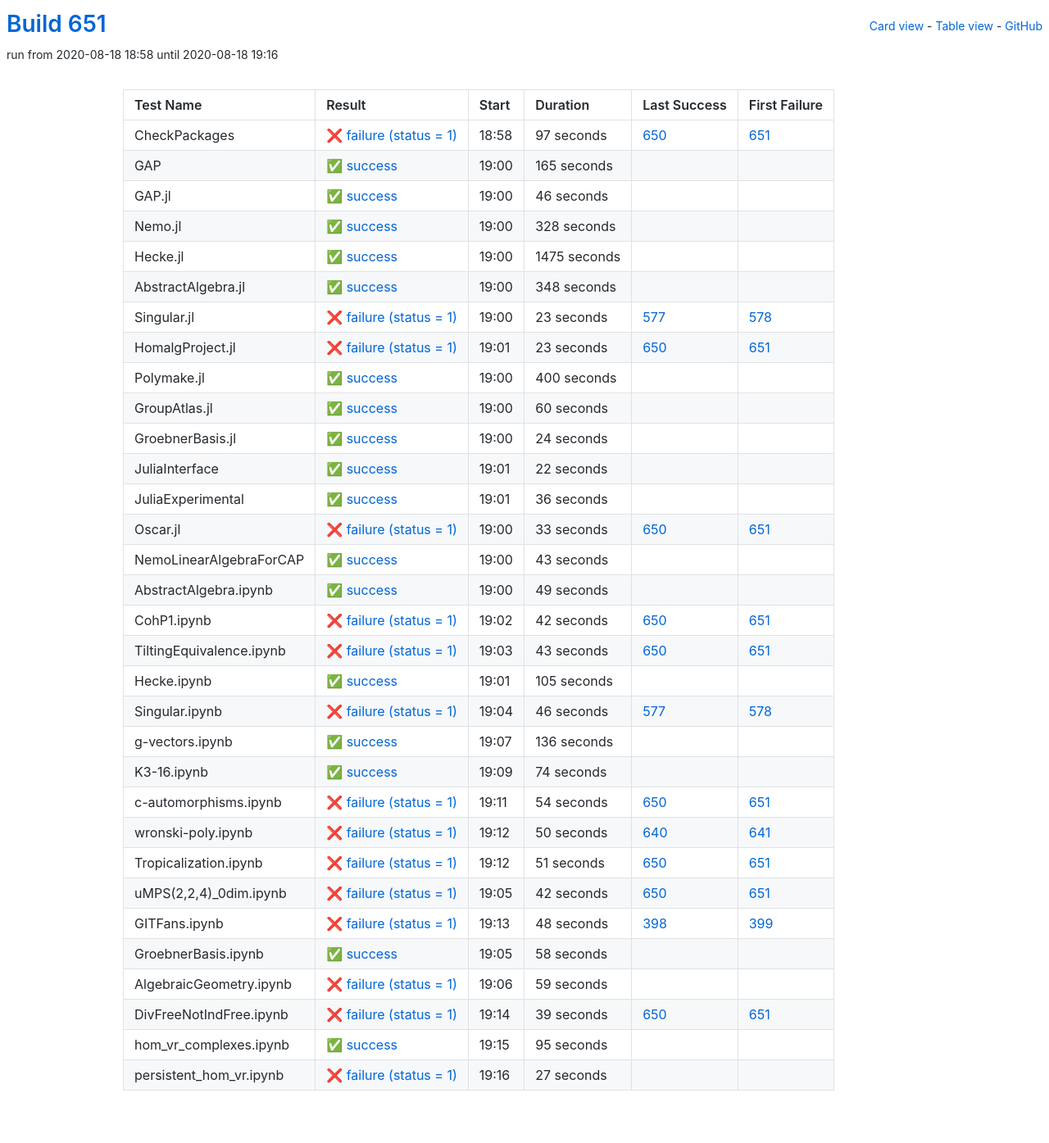
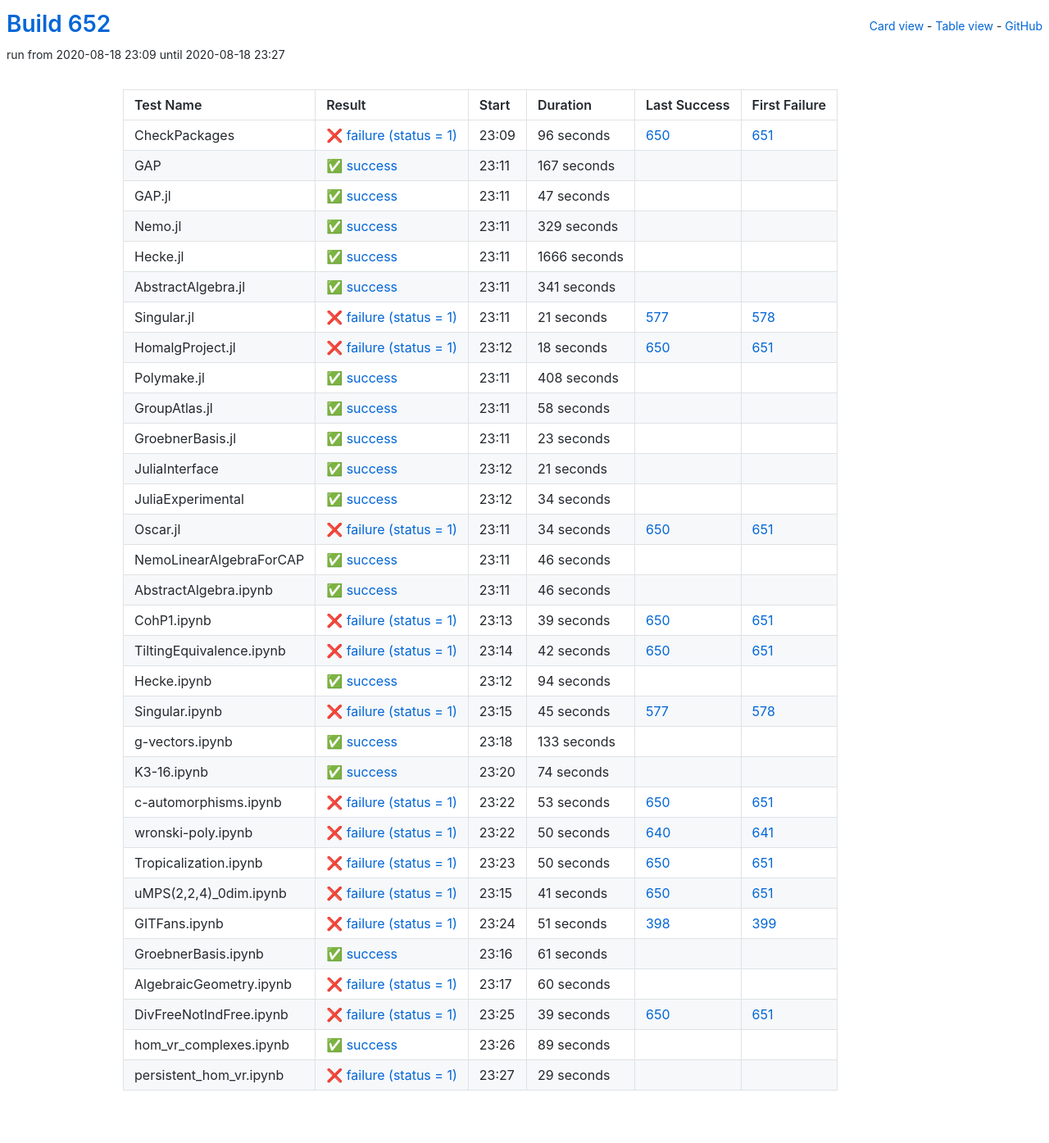
Before and after one commit to oscar-system/oscar-ci-status-stable, a Jekyll site: the page built from table.html, in a window 1280 px wide. Shown: the whole page at 82% size. Built offline with Jekyll 4.4.1, drawn with Linux system fonts in a browser that asks for light colours.

Commit message:
Build #652

```diff
--- a/_data/ci.yml
+++ b/_data/ci.yml
@@ -1,6 +1,6 @@
 ---
-build: 651
-build_url: https://oscarci.mathematik.uni-kl.de/job/oscar-stable/651/
+build: 652
+build_url: https://oscarci.mathematik.uni-kl.de/job/oscar-stable/652/
 job: oscar-stable
 organization: oscar-system
 repo: oscar-ci-status-stable
@@ -8,32 +8,176 @@ repourl: https://github.com/oscar-system/oscar-ci-status-stable
 tests:
 - name: CheckPackages
   id: checkpackages
-  log: https://oscarci.mathematik.uni-kl.de/job/oscar-stable/651/artifact/logs/build-651/CheckPackages.log
-  start: 2020-08-18 18:58
+  log: https://oscarci.mathematik.uni-kl.de/job/oscar-stable/652/artifact/logs/build-652/CheckPackages.log
+  start: 2020-08-18 23:09
   success: false
   exitcode: 1
   status: failure
-  duration: 97
+  duration: 96
   last_success: 650
   last_success_url: https://oscarci.mathematik.uni-kl.de/job/oscar-stable/650/
   first_failure: 651
   first_failure_url: https://oscarci.mathematik.uni-kl.de/job/oscar-stable/651/
 - name: GAP
   id: gap
-  log: https://oscarci.mathematik.uni-kl.de/job/oscar-stable/651/artifact/logs/build-651/GAP.log
-  start: 2020-08-18 19:00
+  log: https://oscarci.mathematik.uni-kl.de/job/oscar-stable/652/artifact/logs/build-652/GAP.log
+  start: 2020-08-18 23:11
   success: true
   exitcode: 0
   status: success
-  duration: 165
+  duration: 167
   last_success: false
   last_success_url:
   first_failure: false
   first_failure_url:
 - name: GAP.jl
   id: gap-jl
-  log: https://oscarci.mathematik.uni-kl.de/job/oscar-stable/651/artifact/logs/build-651/GAP.jl.log
-  start: 2020-08-18 19:00
+  log: https://oscarci.mathematik.uni-kl.de/job/oscar-stable/652/artifact/logs/build-652/GAP.jl.log
+  start: 2020-08-18 23:11
+  success: true
+  exitcode: 0
+  status: success
+  duration: 47
+  last_success: false
+  last_success_url:
+  first_failure: false
+  first_failure_url:
+- name: Nemo.jl
+  id: nemo-jl
+  log: https://oscarci.mathematik.uni-kl.de/job/oscar-stable/652/artifact/logs/build-652/Nemo.jl.log
+  start: 2020-08-18 23:11
+  success: true
+  exitcode: 0
+  status: success
+  duration: 329
+  last_success: false
+  last_success_url:
+  first_failure: false
+  first_failure_url:
+- name: Hecke.jl
+  id: hecke-jl
+  log: https://oscarci.mathematik.uni-kl.de/job/oscar-stable/652/artifact/logs/build-652/Hecke.jl.log
+  start: 2020-08-18 23:11
+  success: true
+  exitcode: 0
+  status: success
+  duration: 1666
+  last_success: false
+  last_success_url:
+  first_failure: false
+  first_failure_url:
+- name: AbstractAlgebra.jl
+  id: abstractalgebra-jl
+  log: https://oscarci.mathematik.uni-kl.de/job/oscar-stable/652/artifact/logs/build-652/AbstractAlgebra.jl.log
+  start: 2020-08-18 23:11
+  success: true
+  exitcode: 0
+  status: success
+  duration: 341
+  last_success: false
+  last_success_url:
+  first_failure: false
+  first_failure_url:
+- name: Singular.jl
+  id: singular-jl
+  log: https://oscarci.mathematik.uni-kl.de/job/oscar-stable/652/artifact/logs/build-652/Singular.jl.log
+  start: 2020-08-18 23:11
+  success: false
+  exitcode: 1
+  status: failure
+  duration: 21
+  last_success: 577
+  last_success_url: https://oscarci.mathematik.uni-kl.de/job/oscar-stable/577/
+  first_failure: 578
+  first_failure_url: https://oscarci.mathematik.uni-kl.de/job/oscar-stable/578/
+- name: HomalgProject.jl
+  id: homalgproject-jl
+  log: https://oscarci.mathematik.uni-kl.de/job/oscar-stable/652/artifact/logs/build-652/HomalgProject.jl.log
+  start: 2020-08-18 23:12
+  success: false
+  exitcode: 1
+  status: failure
+  duration: 18
+  last_success: 650
+  last_success_url: https://oscarci.mathematik.uni-kl.de/job/oscar-stable/650/
+  first_failure: 651
+  first_failure_url: https://oscarci.mathematik.uni-kl.de/job/oscar-stable/651/
+- name: Polymake.jl
+  id: polymake-jl
+  log: https://oscarci.mathematik.uni-kl.de/job/oscar-stable/652/artifact/logs/build-652/Polymake.jl.log
+  start: 2020-08-18 23:11
+  success: true
+  exitcode: 0
+  status: success
+  duration: 408
+  last_success: false
+  last_success_url:
+  first_failure: false
+  first_failure_url:
+- name: GroupAtlas.jl
+  id: groupatlas-jl
+  log: https://oscarci.mathematik.uni-kl.de/job/oscar-stable/652/artifact/logs/build-652/GroupAtlas.jl.log
+  start: 2020-08-18 23:11
+  success: true
+  exitcode: 0
+  status: success
+  duration: 58
+  last_success: false
+  last_success_url:
+  first_failure: false
+  first_failure_url:
+- name: GroebnerBasis.jl
+  id: groebnerbasis-jl
+  log: https://oscarci.mathematik.uni-kl.de/job/oscar-stable/652/artifact/logs/build-652/GroebnerBasis.jl.log
+  start: 2020-08-18 23:11
+  success: true
+  exitcode: 0
+  status: success
+  duration: 23
+  last_success: false
+  last_success_url:
+  first_failure: false
+  first_failure_url:
+- name: JuliaInterface
+  id: juliainterface
+  log: https://oscarci.mathematik.uni-kl.de/job/oscar-stable/652/artifact/logs/build-652/JuliaInterface.log
+  start: 2020-08-18 23:12
+  success: true
+  exitcode: 0
+  status: success
+  duration: 21
+  last_success: false
+  last_success_url:
+  first_failure: false
+  first_failure_url:
+- name: JuliaExperimental
+  id: juliaexperimental
+  log: https://oscarci.mathematik.uni-kl.de/job/oscar-stable/652/artifact/logs/build-652/JuliaExperimental.log
+  start: 2020-08-18 23:12
+  success: true
+  exitcode: 0
+  status: success
+  duration: 34
+  last_success: false
+  last_success_url:
+  first_failure: false
+  first_failure_url:
+- name: Oscar.jl
+  id: oscar-jl
+  log: https://oscarci.mathematik.uni-kl.de/job/oscar-stable/652/artifact/logs/build-652/Oscar.jl.log
+  start: 2020-08-18 23:11
+  success: false
+  exitcode: 1
+  status: failure
+  duration: 34
+  last_success: 650
+  last_success_url: https://oscarci.mathematik.uni-kl.de/job/oscar-stable/650/
+  first_failure: 651
+  first_failure_url: https://oscarci.mathematik.uni-kl.de/job/oscar-stable/651/
+- name: NemoLinearAlgebraForCAP
+  id: nemolinearalgebraforcap
+  log: https://oscarci.mathematik.uni-kl.de/job/oscar-stable/652/artifact/logs/build-652/NemoLinearAlgebraForCAP.log
+  start: 2020-08-18 23:11
   success: true
   exitcode: 0
   status: success
@@ -42,166 +186,34 @@ tests:
   last_success_url:
   first_failure: false
   first_failure_url:
-- name: Nemo.jl
-  id: nemo-jl
-  log: https://oscarci.mathematik.uni-kl.de/job/oscar-stable/651/artifact/logs/build-651/Nemo.jl.log
-  start: 2020-08-18 19:00
+- name: AbstractAlgebra.ipynb
+  id: abstractalgebra-ipynb
+  log: https://oscarci.mathematik.uni-kl.de/job/oscar-stable/652/artifact/logs/build-652/AbstractAlgebra.ipynb.log
+  start: 2020-08-18 23:11
   success: true
   exitcode: 0
   status: success
-  duration: 328
-  last_success: false
-  last_success_url:
-  first_failure: false
-  first_failure_url:
-- name: Hecke.jl
-  id: hecke-jl
-  log: https://oscarci.mathematik.uni-kl.de/job/oscar-stable/651/artifact/logs/build-651/Hecke.jl.log
-  start: 2020-08-18 19:00
-  success: true
-  exitcode: 0
-  status: success
-  duration: 1475
-  last_success: false
-  last_success_url:
-  first_failure: false
-  first_failure_url:
-- name: AbstractAlgebra.jl
-  id: abstractalgebra-jl
-  log: https://oscarci.mathematik.uni-kl.de/job/oscar-stable/651/artifact/logs/build-651/AbstractAlgebra.jl.log
-  start: 2020-08-18 19:00
-  success: true
-  exitcode: 0
-  status: success
-  duration: 348
-  last_success: false
-  last_success_url:
-  first_failure: false
-  first_failure_url:
-- name: Singular.jl
-  id: singular-jl
-  log: https://oscarci.mathematik.uni-kl.de/job/oscar-stable/651/artifact/logs/build-651/Singular.jl.log
-  start: 2020-08-18 19:00
-  success: false
-  exitcode: 1
-  status: failure
-  duration: 23
-  last_success: 577
-  last_success_url: https://oscarci.mathematik.uni-kl.de/job/oscar-stable/577/
-  first_failure: 578
-  first_failure_url: https://oscarci.mathematik.uni-kl.de/job/oscar-stable/578/
-- name: HomalgProject.jl
-  id: homalgproject-jl
-  log: https://oscarci.mathematik.uni-kl.de/job/oscar-stable/651/artifact/logs/build-651/HomalgProject.jl.log
-  start: 2020-08-18 19:01
-  success: false
-  exitcode: 1
-  status: failure
-  duration: 23
-  last_success: 650
-  last_success_url: https://oscarci.mathematik.uni-kl.de/job/oscar-stable/650/
-  first_failure: 651
-  first_failure_url: https://oscarci.mathematik.uni-kl.de/job/oscar-stable/651/
-- name: Polymake.jl
-  id: polymake-jl
-  log: https://oscarci.mathematik.uni-kl.de/job/oscar-stable/651/artifact/logs/build-651/Polymake.jl.log
-  start: 2020-08-18 19:00
-  success: true
-  exitcode: 0
-  status: success
-  duration: 400
-  last_success: false
-  last_success_url:
-  first_failure: false
-  first_failure_url:
-- name: GroupAtlas.jl
-  id: groupatlas-jl
-  log: https://oscarci.mathematik.uni-kl.de/job/oscar-stable/651/artifact/logs/build-651/GroupAtlas.jl.log
-  start: 2020-08-18 19:00
-  success: true
-  exitcode: 0
-  status: success
-  duration: 60
-  last_success: false
-  last_success_url:
-  first_failure: false
-  first_failure_url:
-- name: GroebnerBasis.jl
-  id: groebnerbasis-jl
-  log: https://oscarci.mathematik.uni-kl.de/job/oscar-stable/651/artifact/logs/build-651/GroebnerBasis.jl.log
-  start: 2020-08-18 19:00
-  success: true
-  exitcode: 0
-  status: success
-  duration: 24
-  last_success: false
-  last_success_url:
-  first_failure: false
-  first_failure_url:
-- name: JuliaInterface
-  id: juliainterface
-  log: https://oscarci.mathematik.uni-kl.de/job/oscar-stable/651/artifact/logs/build-651/JuliaInterface.log
-  start: 2020-08-18 19:01
-  success: true
-  exitcode: 0
-  status: success
-  duration: 22
-  last_success: false
-  last_success_url:
-  first_failure: false
-  first_failure_url:
-- name: JuliaExperimental
-  id: juliaexperimental
-  log: https://oscarci.mathematik.uni-kl.de/job/oscar-stable/651/artifact/logs/build-651/JuliaExperimental.log
-  start: 2020-08-18 19:01
-  success: true
-  exitcode: 0
-  status: success
-  duration: 36
-  last_success: false
-  last_success_url:
-  first_failure: false
-  first_failure_url:
-- name: Oscar.jl
-  id: oscar-jl
-  log: https://oscarci.mathematik.uni-kl.de/job/oscar-stable/651/artifact/logs/build-651/Oscar.jl.log
-  start: 2020-08-18 19:00
-  success: false
-  exitcode: 1
-  status: failure
-  duration: 33
-  last_success: 650
-  last_success_url: https://oscarci.mathematik.uni-kl.de/job/oscar-stable/650/
-  first_failure: 651
-  first_failure_url: https://oscarci.mathematik.uni-kl.de/job/oscar-stable/651/
-- name: NemoLinearAlgebraForCAP
-  id: nemolinearalgebraforcap
-  log: https://oscarci.mathematik.uni-kl.de/job/oscar-stable/651/artifact/logs/build-651/NemoLinearAlgebraForCAP.log
-  start: 2020-08-18 19:00
-  success: true
-  exitcode: 0
-  status: success
-  duration: 43
-  last_success: false
-  last_success_url:
-  first_failure: false
-  first_failure_url:
-- name: AbstractAlgebra.ipynb
-  id: abstractalgebra-ipynb
-  log: https://oscarci.mathematik.uni-kl.de/job/oscar-stable/651/artifact/logs/build-651/AbstractAlgebra.ipynb.log
-  start: 2020-08-18 19:00
-  success: true
-  exitcode: 0
-  status: success
-  duration: 49
+  duration: 46
   last_success: false
   last_success_url:
   first_failure: false
   first_failure_url:
 - name: CohP1.ipynb
   id: cohp1-ipynb
-  log: https://oscarci.mathematik.uni-kl.de/job/oscar-stable/651/artifact/logs/build-651/CohP1.ipynb.log
-  start: 2020-08-18 19:02
+  log: https://oscarci.mathematik.uni-kl.de/job/oscar-stable/652/artifact/logs/build-652/CohP1.ipynb.log
+  start: 2020-08-18 23:13
+  success: false
+  exitcode: 1
+  status: failure
+  duration: 39
+  last_success: 650
+  last_success_url: https://oscarci.mathematik.uni-kl.de/job/oscar-stable/650/
+  first_failure: 651
+  first_failure_url: https://oscarci.mathematik.uni-kl.de/job/oscar-stable/651/
+- name: TiltingEquivalence.ipynb
+  id: tiltingequivalence-ipynb
+  log: https://oscarci.mathematik.uni-kl.de/job/oscar-stable/652/artifact/logs/build-652/TiltingEquivalence.ipynb.log
+  start: 2020-08-18 23:14
   success: false
   exitcode: 1
   status: failure
@@ -210,58 +222,46 @@ tests:
   last_success_url: https://oscarci.mathematik.uni-kl.de/job/oscar-stable/650/
   first_failure: 651
   first_failure_url: https://oscarci.mathematik.uni-kl.de/job/oscar-stable/651/
-- name: TiltingEquivalence.ipynb
-  id: tiltingequivalence-ipynb
-  log: https://oscarci.mathematik.uni-kl.de/job/oscar-stable/651/artifact/logs/build-651/TiltingEquivalence.ipynb.log
-  start: 2020-08-18 19:03
-  success: false
-  exitcode: 1
-  status: failure
-  duration: 43
-  last_success: 650
-  last_success_url: https://oscarci.mathematik.uni-kl.de/job/oscar-stable/650/
-  first_failure: 651
-  first_failure_url: https://oscarci.mathematik.uni-kl.de/job/oscar-stable/651/
 - name: Hecke.ipynb
   id: hecke-ipynb
-  log: https://oscarci.mathematik.uni-kl.de/job/oscar-stable/651/artifact/logs/build-651/Hecke.ipynb.log
-  start: 2020-08-18 19:01
+  log: https://oscarci.mathematik.uni-kl.de/job/oscar-stable/652/artifact/logs/build-652/Hecke.ipynb.log
+  start: 2020-08-18 23:12
   success: true
   exitcode: 0
   status: success
-  duration: 105
+  duration: 94
   last_success: false
   last_success_url:
   first_failure: false
   first_failure_url:
 - name: Singular.ipynb
   id: singular-ipynb
-  log: https://oscarci.mathematik.uni-kl.de/job/oscar-stable/651/artifact/logs/build-651/Singular.ipynb.log
-  start: 2020-08-18 19:04
+  log: https://oscarci.mathematik.uni-kl.de/job/oscar-stable/652/artifact/logs/build-652/Singular.ipynb.log
+  start: 2020-08-18 23:15
   success: false
   exitcode: 1
   status: failure
-  duration: 46
+  duration: 45
   last_success: 577
   last_success_url: https://oscarci.mathematik.uni-kl.de/job/oscar-stable/577/
   first_failure: 578
   first_failure_url: https://oscarci.mathematik.uni-kl.de/job/oscar-stable/578/
 - name: g-vectors.ipynb
   id: g-vectors-ipynb
-  log: https://oscarci.mathematik.uni-kl.de/job/oscar-stable/651/artifact/logs/build-651/g-vectors.ipynb.log
-  start: 2020-08-18 19:07
+  log: https://oscarci.mathematik.uni-kl.de/job/oscar-stable/652/artifact/logs/build-652/g-vectors.ipynb.log
+  start: 2020-08-18 23:18
   success: true
   exitcode: 0
   status: success
-  duration: 136
+  duration: 133
   last_success: false
   last_success_url:
   first_failure: false
   first_failure_url:
 - name: K3-16.ipynb
   id: k3-16-ipynb
-  log: https://oscarci.mathematik.uni-kl.de/job/oscar-stable/651/artifact/logs/build-651/K3-16.ipynb.log
-  start: 2020-08-18 19:09
+  log: https://oscarci.mathematik.uni-kl.de/job/oscar-stable/652/artifact/logs/build-652/K3-16.ipynb.log
+  start: 2020-08-18 23:20
   success: true
   exitcode: 0
   status: success
@@ -272,20 +272,20 @@ tests:
   first_failure_url:
 - name: c-automorphisms.ipynb
   id: c-automorphisms-ipynb
-  log: https://oscarci.mathematik.uni-kl.de/job/oscar-stable/651/artifact/logs/build-651/c-automorphisms.ipynb.log
-  start: 2020-08-18 19:11
+  log: https://oscarci.mathematik.uni-kl.de/job/oscar-stable/652/artifact/logs/build-652/c-automorphisms.ipynb.log
+  start: 2020-08-18 23:22
   success: false
   exitcode: 1
   status: failure
-  duration: 54
+  duration: 53
   last_success: 650
   last_success_url: https://oscarci.mathematik.uni-kl.de/job/oscar-stable/650/
   first_failure: 651
   first_failure_url: https://oscarci.mathematik.uni-kl.de/job/oscar-stable/651/
 - name: wronski-poly.ipynb
   id: wronski-poly-ipynb
-  log: https://oscarci.mathematik.uni-kl.de/job/oscar-stable/651/artifact/logs/build-651/wronski-poly.ipynb.log
-  start: 2020-08-18 19:12
+  log: https://oscarci.mathematik.uni-kl.de/job/oscar-stable/652/artifact/logs/build-652/wronski-poly.ipynb.log
+  start: 2020-08-18 23:22
   success: false
   exitcode: 1
   status: failure
@@ -296,68 +296,68 @@ tests:
   first_failure_url: https://oscarci.mathematik.uni-kl.de/job/oscar-stable/641/
 - name: Tropicalization.ipynb
   id: tropicalization-ipynb
-  log: https://oscarci.mathematik.uni-kl.de/job/oscar-stable/651/artifact/logs/build-651/Tropicalization.ipynb.log
-  start: 2020-08-18 19:12
+  log: https://oscarci.mathematik.uni-kl.de/job/oscar-stable/652/artifact/logs/build-652/Tropicalization.ipynb.log
+  start: 2020-08-18 23:23
   success: false
   exitcode: 1
   status: failure
-  duration: 51
+  duration: 50
   last_success: 650
   last_success_url: https://oscarci.mathematik.uni-kl.de/job/oscar-stable/650/
   first_failure: 651
   first_failure_url: https://oscarci.mathematik.uni-kl.de/job/oscar-stable/651/
 - name: uMPS(2,2,4)_0dim.ipynb
   id: umps-2-2-4-0dim-ipynb
-  log: https://oscarci.mathematik.uni-kl.de/job/oscar-stable/651/artifact/logs/build-651/uMPS-2-2-4-_0dim.ipynb.log
-  start: 2020-08-18 19:05
+  log: https://oscarci.mathematik.uni-kl.de/job/oscar-stable/652/artifact/logs/build-652/uMPS-2-2-4-_0dim.ipynb.log
+  start: 2020-08-18 23:15
   success: false
   exitcode: 1
   status: failure
-  duration: 42
+  duration: 41
   last_success: 650
   last_success_url: https://oscarci.mathematik.uni-kl.de/job/oscar-stable/650/
   first_failure: 651
   first_failure_url: https://oscarci.mathematik.uni-kl.de/job/oscar-stable/651/
 - name: GITFans.ipynb
   id: gitfans-ipynb
-  log: https://oscarci.mathematik.uni-kl.de/job/oscar-stable/651/artifact/logs/build-651/GITFans.ipynb.log
-  start: 2020-08-18 19:13
+  log: https://oscarci.mathematik.uni-kl.de/job/oscar-stable/652/artifact/logs/build-652/GITFans.ipynb.log
+  start: 2020-08-18 23:24
   success: false
   exitcode: 1
   status: failure
-  duration: 48
+  duration: 51
   last_success: 398
   last_success_url: https://oscarci.mathematik.uni-kl.de/job/oscar-stable/398/
   first_failure: 399
   first_failure_url: https://oscarci.mathematik.uni-kl.de/job/oscar-stable/399/
 - name: GroebnerBasis.ipynb
   id: groebnerbasis-ipynb
-  log: https://oscarci.mathematik.uni-kl.de/job/oscar-stable/651/artifact/logs/build-651/GroebnerBasis.ipynb.log
-  start: 2020-08-18 19:05
+  log: https://oscarci.mathematik.uni-kl.de/job/oscar-stable/652/artifact/logs/build-652/GroebnerBasis.ipynb.log
+  start: 2020-08-18 23:16
   success: true
   exitcode: 0
   status: success
-  duration: 58
+  duration: 61
   last_success: false
   last_success_url:
   first_failure: false
   first_failure_url:
 - name: AlgebraicGeometry.ipynb
   id: algebraicgeometry-ipynb
-  log: https://oscarci.mathematik.uni-kl.de/job/oscar-stable/651/artifact/logs/build-651/AlgebraicGeometry.ipynb.log
-  start: 2020-08-18 19:06
+  log: https://oscarci.mathematik.uni-kl.de/job/oscar-stable/652/artifact/logs/build-652/AlgebraicGeometry.ipynb.log
+  start: 2020-08-18 23:17
   success: false
   exitcode: 1
   status: failure
-  duration: 59
+  duration: 60
   last_success: false
   last_success_url:
   first_failure: false
   first_failure_url:
 - name: DivFreeNotIndFree.ipynb
   id: divfreenotindfree-ipynb
-  log: https://oscarci.mathematik.uni-kl.de/job/oscar-stable/651/artifact/logs/build-651/DivFreeNotIndFree.ipynb.log
-  start: 2020-08-18 19:14
+  log: https://oscarci.mathematik.uni-kl.de/job/oscar-stable/652/artifact/logs/build-652/DivFreeNotIndFree.ipynb.log
+  start: 2020-08-18 23:25
   success: false
   exitcode: 1
   status: failure
@@ -368,24 +368,24 @@ tests:
   first_failure_url: https://oscarci.mathematik.uni-kl.de/job/oscar-stable/651/
 - name: hom_vr_complexes.ipynb
   id: hom-vr-complexes-ipynb
-  log: https://oscarci.mathematik.uni-kl.de/job/oscar-stable/651/artifact/logs/build-651/hom_vr_complexes.ipynb.log
-  start: 2020-08-18 19:15
+  log: https://oscarci.mathematik.uni-kl.de/job/oscar-stable/652/artifact/logs/build-652/hom_vr_complexes.ipynb.log
+  start: 2020-08-18 23:26
   success: true
   exitcode: 0
   status: success
-  duration: 95
+  duration: 89
   last_success: false
   last_success_url:
   first_failure: false
   first_failure_url:
 - name: persistent_hom_vr.ipynb
   id: persistent-hom-vr-ipynb
-  log: https://oscarci.mathematik.uni-kl.de/job/oscar-stable/651/artifact/logs/build-651/persistent_hom_vr.ipynb.log
-  start: 2020-08-18 19:16
+  log: https://oscarci.mathematik.uni-kl.de/job/oscar-stable/652/artifact/logs/build-652/persistent_hom_vr.ipynb.log
+  start: 2020-08-18 23:27
   success: false
   exitcode: 1
   status: failure
-  duration: 27
+  duration: 29
   last_success: false
   last_success_url:
   first_failure: false
```
Also changed, not shown: README.md.
